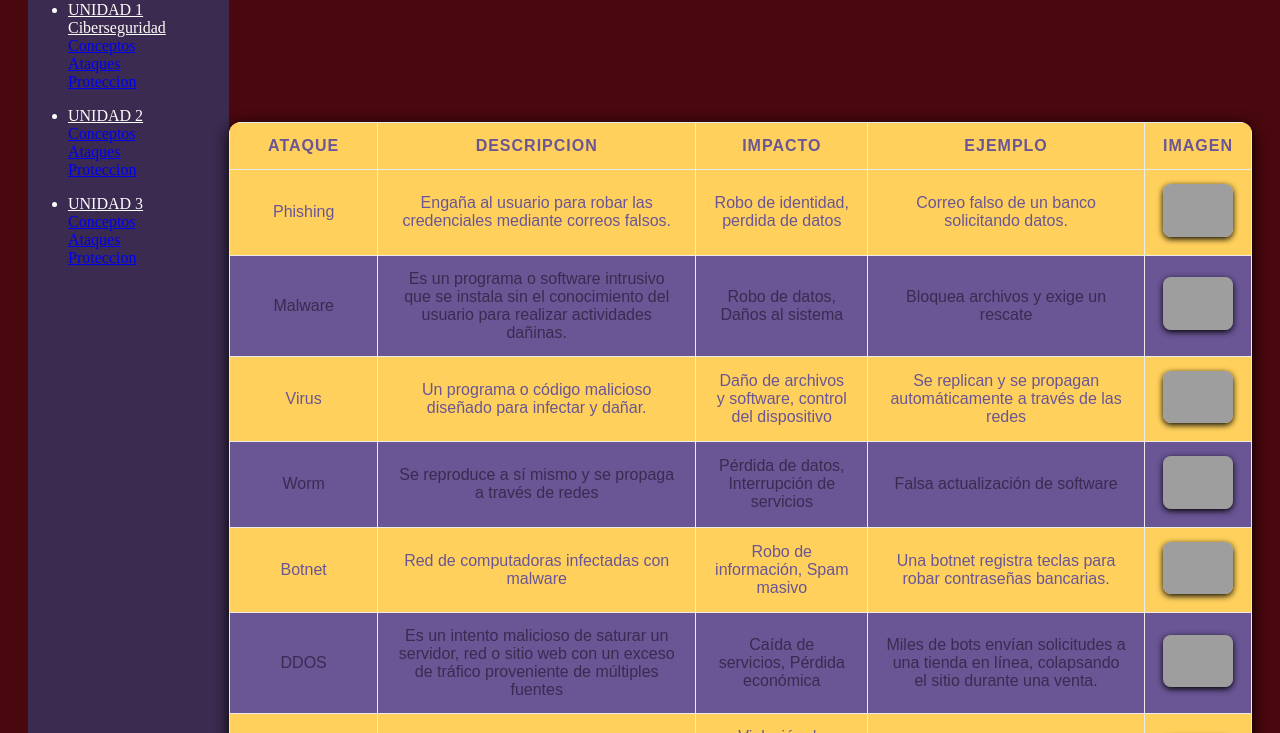
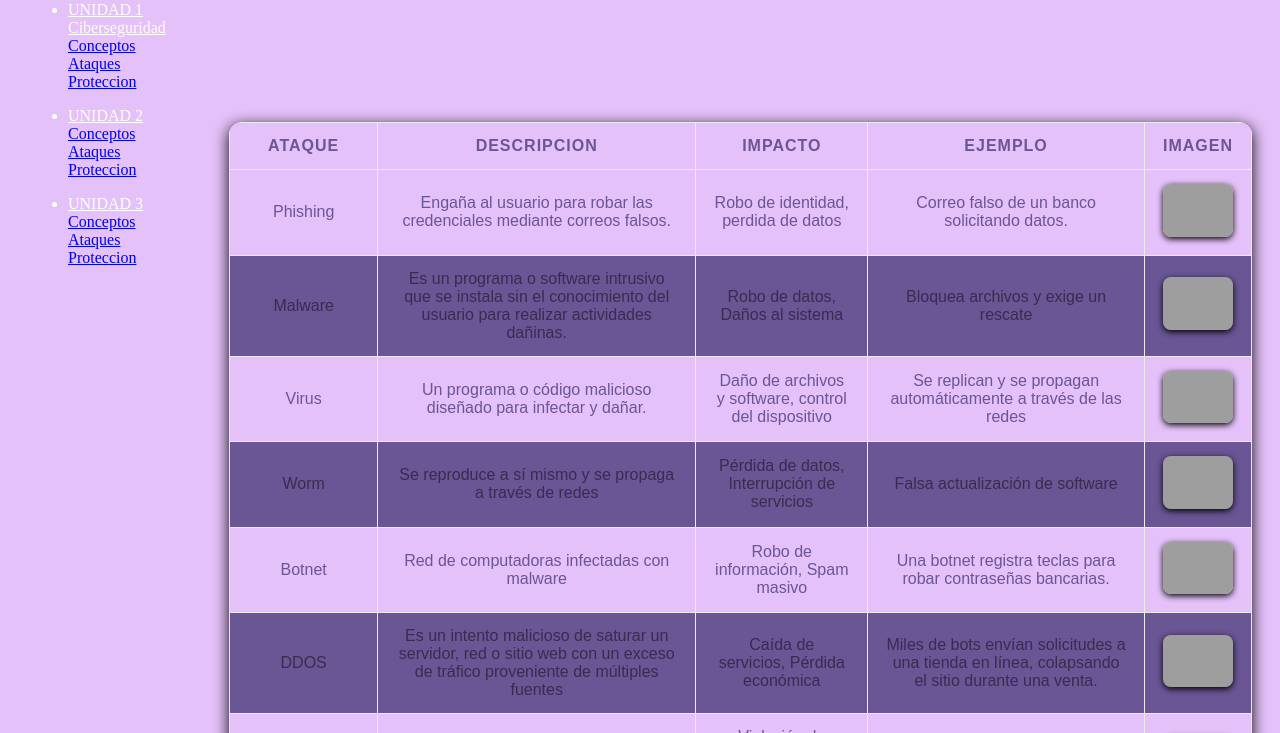
Before and after one commit to Ashley011808/Paginaweb18, a plain HTML site: page index2.html in a window 1280 px wide. Shown: the part 61-794 px from the top of the page. Drawn offline with Linux system fonts and the light colour scheme; grey boxes are pictures that could not be loaded.

Commit message:
index2.html

```diff
--- a/index2.html
+++ b/index2.html
@@ -12,12 +12,12 @@
           --russian-violet: #3b2b50ff;
           --white: #ffffffff;
           --antiflash-white: #ebebebff;
-          --sunglow: #ffd15cff;
-          --chocolate-cosmos: #49080dff;
+          --veronica: #9f20e9ff;
+          --mauve: #e4c1f9ff;
         }
         body{
             font-family: 'Times New Roman', Times, serif;
-            background-color: var(--chocolate-cosmos);
+            background-color: var(--mauve);
             color: white;
             display: flex;
             justify-content: center;
@@ -37,7 +37,7 @@
             border-collapse: collapse;
             font-family: Arial, Helvetica, sans-serif;
             box-shadow: 0px 4px 15px black;
-            background-color: var(--sunglow);
+            background-color: var(--veronica);
             border-radius: 12px;
             overflow: hidden;
             position: relative;
@@ -66,12 +66,12 @@
         color: var(--russian-violet);
     }
     .tabla-ciber tr:nth-child(odd) {
-        background-color: var(--sunglow);
+        background-color: var(--mauve);
         color: var(--ultra-violet);
     }
 
     .tabla-ciber tr:hover {
-        background-color: var(--chocolate-cosmos);
+        background-color: var(--veronica);
         color: var(--antiflash-white);
         cursor: pointer;
         transition: 0.3s ease-in-out;
@@ -84,7 +84,7 @@
     }
     </style>
     <!--ESTA PARTE ES LA BARRA SOLAMENTE DEL COLOR QUE USTEDES DECIDAN, LA APARTE DEL "VAR"-->
-      <nav class="navbar navbar-light" style="background-color: var(--russian-violet);">
+      <nav class="navbar navbar-light" style="background-color: var(--mauve);">
 
         <div class="container">
             <a class="navbar-brand" href="index.html" style="background: var(--ultra-violet);">Inicio</a>
```
